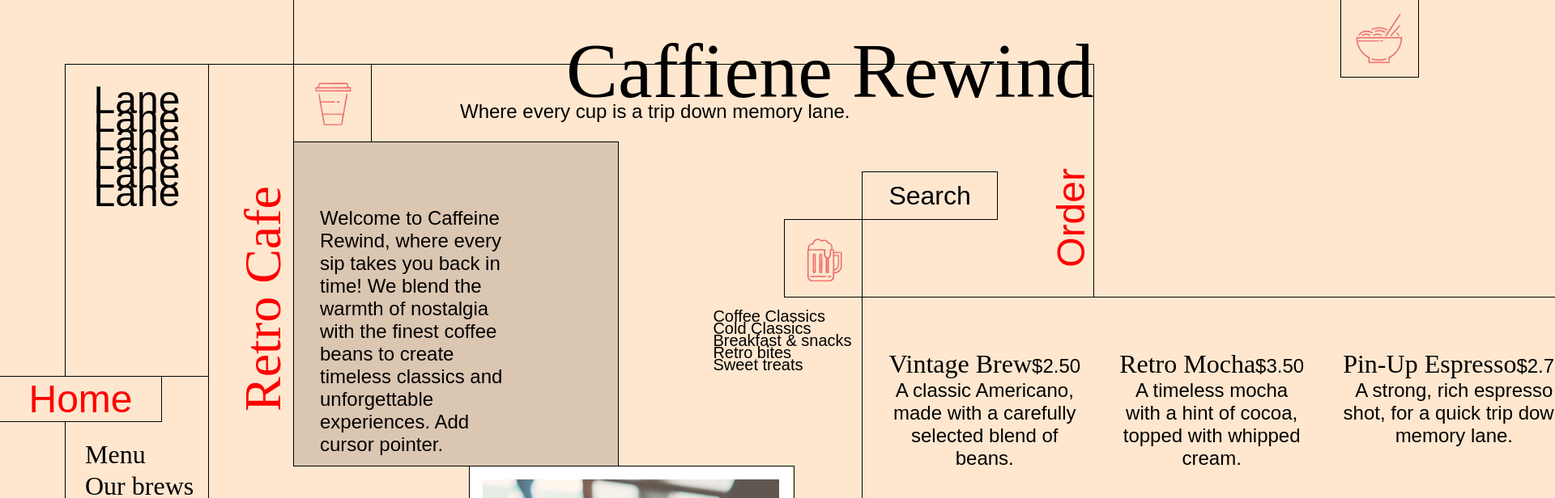
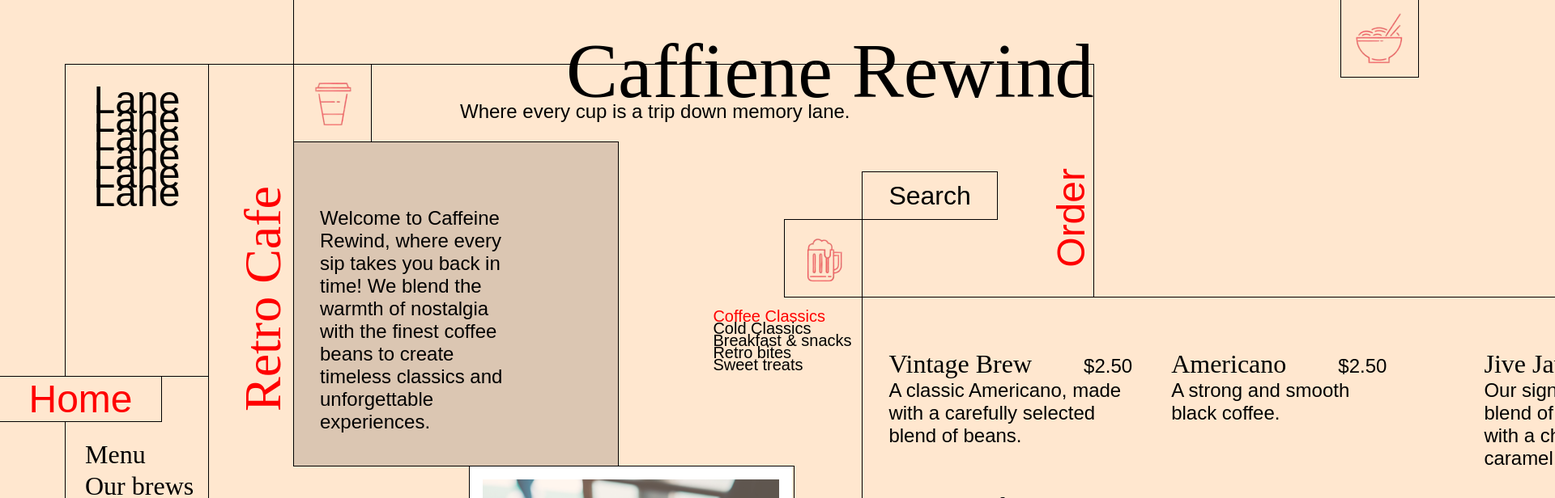
Before and after one commit to mitulagr2/caffiene-rewind, a React (Create React App) app: page /warp in a window 1280 px wide. Shown: the top 616 px of the page at 81% size, 1920 px wide, since content can reach past the window. Built offline with nearby package versions, Linux system fonts and the light colour scheme; a web font is replaced by a local one.

Commit message:
add menu state

```diff
--- a/src/components/InfoSection/InfoSection.module.css
+++ b/src/components/InfoSection/InfoSection.module.css
@@ -94,6 +94,7 @@
   height: 400px;
   margin-top: -1px;
   margin-left: 217px;
+  background-color: var(--color-background);
 }
 
 .OrderText {
--- a/src/components/InfoSection/InfoSection.tsx
+++ b/src/components/InfoSection/InfoSection.tsx
@@ -1,3 +1,5 @@
+import { useState } from "react";
+import mainInfo from "../../content/mainInfo";
 import Button from "../Button/Button";
 import styles from "./InfoSection.module.css";
 import BestSeller from "./fragments/BestSeller";
@@ -5,13 +7,14 @@ import LaneReel from "./fragments/LaneReel";
 import TextTabs from "./fragments/TextTabs";
 
 const InfoSection = () => {
-  console.log("info");
+  console.log("info", mainInfo);
+  const [selectedTab, setSelectedTab] = useState(0);
   return (
     <>
       <div className={styles.Wrapper}>
         <div>
           <LaneReel />
-          <TextTabs />
+          <TextTabs selectedTab={selectedTab} setSelectedTab={setSelectedTab} />
         </div>
         <div className={styles.Vertical_Desc}>
           <Button
@@ -43,19 +46,12 @@ const InfoSection = () => {
               <img src="/cold_coffee1.png" alt="cold coffee"></img>
             </Button>
             <div>
-              <div className={styles.Title}>Caffiene Rewind</div>
-              <div className={styles.Subtitle}>
-                Where every cup is a trip down memory lane.
-              </div>
+              <div className={styles.Title}>{mainInfo.title}</div>
+              <div className={styles.Subtitle}>{mainInfo.subtitle}</div>
             </div>
           </div>
           <div className={styles.InfoText}>
-            <div>
-              Welcome to Caffeine Rewind, where every sip takes you back in
-              time! We blend the warmth of nostalgia with the finest coffee
-              beans to create timeless classics and unforgettable experiences.
-              Add cursor pointer.
-            </div>
+            <div>{mainInfo.textTabs[selectedTab].text}</div>
           </div>
           <BestSeller />
         </div>
--- a/src/components/InfoSection/fragments/TextTabs.tsx
+++ b/src/components/InfoSection/fragments/TextTabs.tsx
@@ -1,23 +1,27 @@
 import styles from "../InfoSection.module.css";
 import Button from "../../Button/Button";
 import { textTabs } from "../../../content/mainInfo";
+import { SetStateAction } from "react";
 
-const TextTabs = () => {
+interface TextTabProps {
+  selectedTab: number;
+  setSelectedTab: React.Dispatch<SetStateAction<number>>;
+}
+
+const TextTabs = ({ selectedTab, setSelectedTab }: TextTabProps) => {
   console.log(textTabs);
   return (
     <div className={styles.TextTabs}>
       <Button
         style={{
-          color: "red",
+          ...(selectedTab === 0 && { color: "red" }),
           marginTop: "-1px",
           width: "201px",
           marginLeft: "-82px",
           marginBottom: "22px",
           fontSize: "48px",
         }}
-        onClick={() => {
-          console.log(0);
-        }}
+        onClick={() => setSelectedTab(() => 0)}
       >
         {textTabs[0].name}
       </Button>
@@ -25,6 +29,7 @@ const TextTabs = () => {
         <Button
           key={i}
           style={{
+            ...(selectedTab === i + 1 && { color: "red" }),
             border: "none",
             fontFamily: "'Sedgwick Ave Display', cursive",
             margin: "2px 0",
@@ -32,9 +37,7 @@ const TextTabs = () => {
             padding: "0",
             textWrap: "nowrap",
           }}
-          onClick={() => {
-            console.log(i + 1);
-          }}
+          onClick={() => setSelectedTab(() => i + 1)}
         >
           {name}
         </Button>
--- a/src/components/MenuSection/MenuSection.module.css
+++ b/src/components/MenuSection/MenuSection.module.css
@@ -22,20 +22,22 @@
 }
 
 .MenuItem {
-  /* border: 1px solid red; */
   width: min-content;
   margin: 16px 24px;
   writing-mode: horizontal-tb;
+  flex-grow: 1;
 }
 
 .ItemPrice {
   font-family: "Bayon", sans-serif;
   font-size: 24px;
+  margin-left: 64px;
 }
 
 .ItemDesc {
   font-family: "Hi Melody", sans-serif;
   font-size: 24px;
   text-wrap: wrap;
+  text-align: start;
   /* width: min-content; */
 }
--- a/src/components/MenuSection/MenuSection.tsx
+++ b/src/components/MenuSection/MenuSection.tsx
@@ -1,3 +1,4 @@
+import { useState } from "react";
 import menuInfo from "../../content/menuInfo";
 import Button from "../Button/Button";
 import styles from "./MenuSection.module.css";
@@ -5,6 +6,7 @@ import MenuItem from "./fragments/MenuItem";
 
 const MenuSection = () => {
   console.log("menu", menuInfo);
+  const [selectedMenu, setSelectedMenu] = useState(0);
   return (
     <div className={styles.Wrapper}>
       <Button
@@ -35,22 +37,21 @@ const MenuSection = () => {
           <Button
             key={i}
             style={{
+              ...(selectedMenu === i && { color: "red" }),
               padding: "0",
               fontSize: "20px",
               textWrap: "nowrap",
               border: "none",
               marginBottom: "-8px",
             }}
-            onClick={() => {
-              console.log(i);
-            }}
+            onClick={() => setSelectedMenu(() => i)}
           >
             {type}
           </Button>
         ))}
       </div>
       <div className={styles.Listing}>
-        {menuInfo[0].items.map((item, i) => (
+        {menuInfo[selectedMenu].items.map((item, i) => (
           <MenuItem key={i} item={{ ...item, price: +item.price }} />
         ))}
       </div>
--- a/src/content/mainInfo.ts
+++ b/src/content/mainInfo.ts
@@ -8,15 +8,15 @@ const mainInfo = {
     },
     {
       name: "Menu",
-      text: "Dive into our diverse menu that includes everything from the rich, bold flavors of our Vintage Brew to the sweet, comforting sips of our Retro Mocha. Not to mention, our assortment of Retro Bites and Sweet Melodies are perfect for those looking to indulge in a treat that tastes like a piece of history. Whether you're in the mood for a Sock Hop Iced Coffee on a sunny afternoon, or a Boogie Woogie Brownie to sweeten your day, we've got you covered.",
+      text: "Dive into our diverse menu that includes everything from rich, bold flavors to sweet, comforting sips. Whether you're in the mood for a Sock Hop Iced Coffee on a sunny afternoon, or a Boogie Woogie Brownie to sweeten your day, we've got you covered.",
     },
     {
       name: "Our brews",
-      text: "Caffeine Rewind is more than just a coffee shop; it's a step back in time. From our decor featuring iconic memorabilia to the classic tunes spinning on our record player, every detail is designed to evoke a sense of nostalgia. It's a place where memories are made, and the simple joys of the past are celebrated.",
+      text: "Caffeine Rewind is a step back in time. From our decor featuring iconic memorabilia to the classic tunes spinning on our record player, every detail is designed to evoke a sense of nostalgia. It's a place where memories are made, and the simple joys of the past are celebrated.",
     },
     {
       name: "Visit us",
-      text: "Ready for a blast from the past? Visit Caffeine Rewind today and let every sip transport you to a sweeter, simpler time. Keep an eye on our website and social media for special events, menu updates, and more. We can't wait to welcome you and share the nostalgia that brews within our walls.",
+      text: "Visit Caffeine Rewind today and let every sip transport you to a sweeter, simpler time. Keep an eye on our website and social media for special events, menu updates, and more. We can't wait to welcome you and share the nostalgia that brews within our walls.",
     },
   ],
 };
--- a/src/content/menuInfo.ts
+++ b/src/content/menuInfo.ts
@@ -40,7 +40,7 @@ const menuInfo = [
       {
         name: "Rockabilly Iced Latte",
         price: "4.25",
-        desc: "",
+        desc: "Chilled latte with your choice of syrup, served over ice.",
       },
       {
         name: "Twist & Shout Frappe",
@@ -83,6 +83,11 @@ const menuInfo = [
         desc: "A classic, toasted bagel served with cream cheese.",
       },
       {
+        name: "Disco Nachos",
+        price: 6.0,
+        desc: "Tortilla chips with cheese, salsa, and a sprinkle of retro vibes.",
+      },
+      {
         name: "Vinyl Record Pancakes",
         price: 5.5,
         desc: "Fluffy pancakes served with maple syrup and a side of retro charm.",
```
